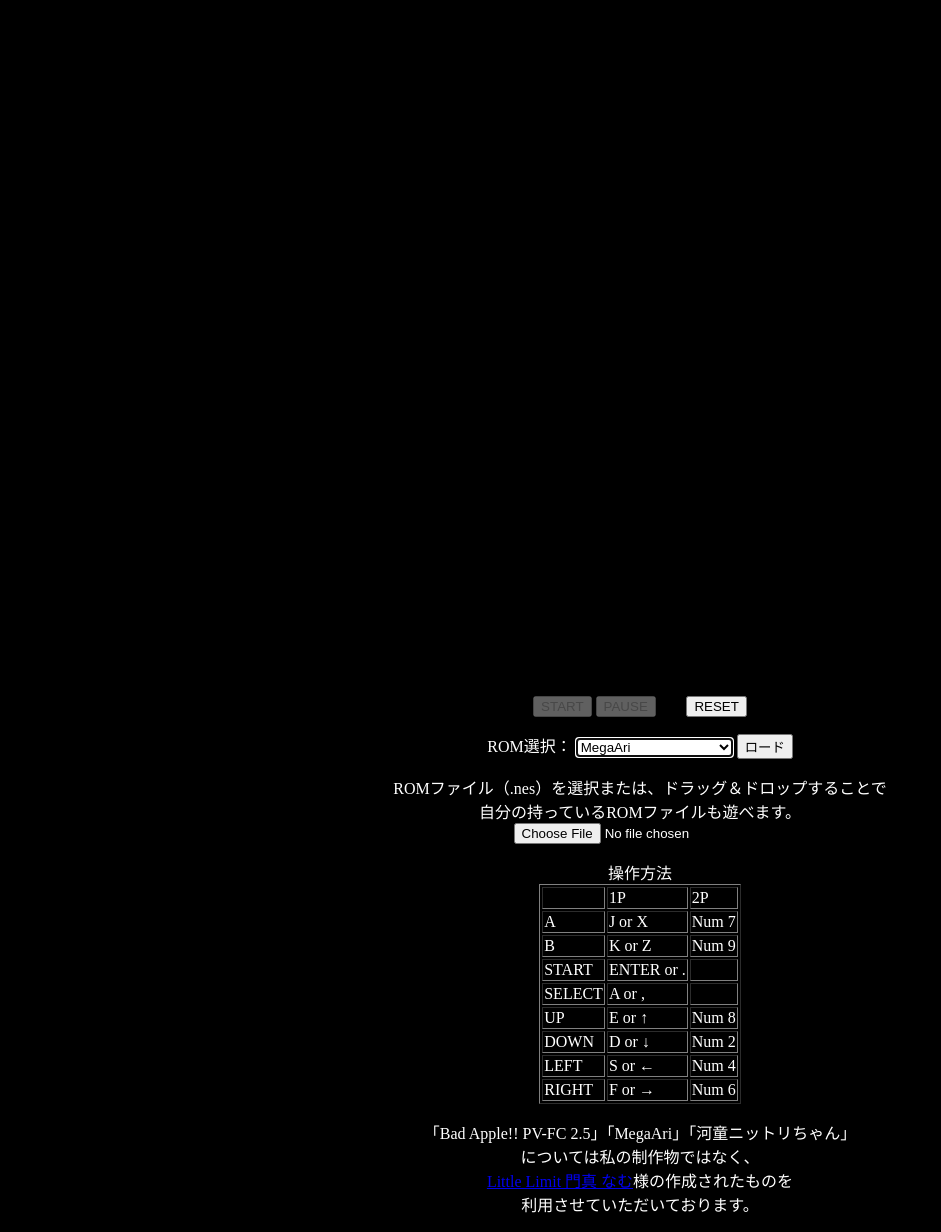
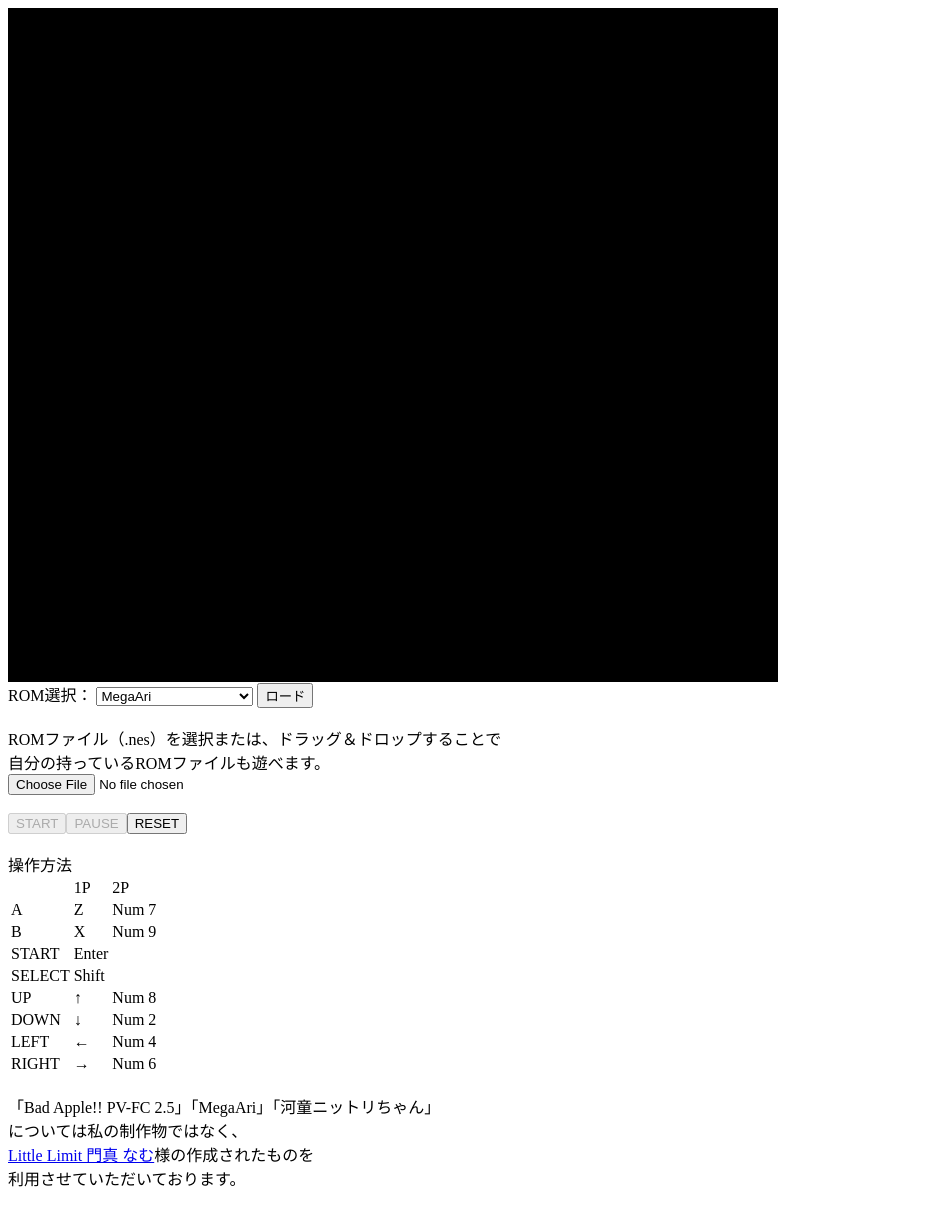
Before and after one commit to sairoutine/faithjs, a website built with webpack: page public/index.html in a window 1280 px wide. Shown: the whole page, without its empty margins (0-941 px from the left). After the commit the page ends 1198 px from the top, so only its background shows below. Built offline with nearby package versions, Linux system fonts and the light colour scheme.

Commit message:
fix: some issues

```diff
--- a/public/index.html
+++ b/public/index.html
@@ -1,105 +1,54 @@
 <html lang="ja">
 <head>
 	<title>FaithJS</title>
-	<style>
-	body {
-		color: white;
-		background-color: black;
-	}
-	div {
-		text-align: center;
-		margin-bottom: 1em;
-	}
-	button#reset {
-		margin-left:2em;
-	}
-	table {
-		margin-left:auto;
-		margin-right:auto;
-	}
-	</style>
-	<script>
-	// 画面の高さに応じてcanvasサイズ変更
-	var baseWidth = 256;
-	var baseHeight = 224;
-	function canvas_zoom(diameter) {
-		document.getElementById("mainCanvas").style.width = baseWidth * diameter;
-		document.getElementById("mainCanvas").style.height = baseHeight * diameter;
-	}
-	window.addEventListener('resize', resize);
-	function resize() {
-		var diameter = (parseInt)(window.innerHeight / baseHeight);
-		canvas_zoom(diameter);
-	}
-
-	// ページ読み込み時に実行
-	window.addEventListener('load', startup);
-	function startup() {
-		resize();
-		document.getElementById("romlist").focus();
-	}
-
-	// ロム読み込み時の処理
-	function romload() {
-		// rom読み込み
-		document.getElementById("romload").click();
-		// ページ先頭にスクロール
-		window.scrollTo(0,0);
-		romloaded = true;
-	}
-	</script>
 </head>
 <body>
-	<div>
-	<canvas id="mainCanvas" width="256" height="224" style="width:512px; height:448px;">
+
+	<canvas id="mainCanvas" width="256" height="224" style="border:1px solid black;">
 		Unsupported CANVAS
 	</canvas>
-	</div>
-
-	<div>
-	<button id="start">START</button>
-	<button id="pause">PAUSE</button>
-	<button id="reset">RESET</button>
-	</div>
-
-	<div>
+	<br />
 	ROM選択：
-	<select id="romlist" onChange="romload();">
+	<select id="romlist">
 		<option value="./rom/megaari.nes">MegaAri</option>
 		<option value="./rom/nittori.nes">河童ニットリちゃん</option>
 		<option value="./rom/bad_apple_2_5.nes">Bad Apple!! PV-FC 2.5</option>
 		<option value="./rom/nestest.nes">nestest</option>
 	</select>
 	<button id="romload">ロード</button>
-	</div>
+	<br />
+	<br />
 
-	<div id="usefileapi">
+	<span id="usefileapi">
 		ROMファイル（.nes）を選択または、ドラッグ＆ドロップすることで<br />
 		自分の持っているROMファイルも遊べます。<br />
 		<input type="file" id="file">
-	</div>
+	</span>
+	<br />
+	<br />
 
-	<div>
-	操作方法
-	<table border=1>
+	<button id="start">START</button><button id="pause">PAUSE</button><button id="reset">RESET</button>
+	<br />
+	<br />
+
+	操作方法<br />
+	<table>
 		<tr><td></td><td>1P</td><td>2P</td></tr>
-		<tr><td>A</td><td>J or X</td><td>Num&nbsp;7</td></tr>
-		<tr><td>B</td><td>K or Z</td><td>Num&nbsp;9</td></tr>
-		<tr><td>START</td><td>ENTER or .</td><td></td></tr>
-		<tr><td>SELECT</td><td>A or ,</td><td></td></tr>
-		<tr><td>UP</td><td>E or ↑</td><td>Num&nbsp;8</td></tr>
-		<tr><td>DOWN</td><td>D or ↓</td><td>Num&nbsp;2</td></tr>
-		<tr><td>LEFT</td><td>S or ←</td><td>Num&nbsp;4</td></tr>
-		<tr><td>RIGHT</td><td>F or →</td><td>Num&nbsp;6</td></tr>
+		<tr><td>A</td><td>Z</td><td>Num&nbsp;7</td></tr>
+		<tr><td>B</td><td>X</td><td>Num&nbsp;9</td></tr>
+		<tr><td>START</td><td>Enter</td><td></td></tr>
+		<tr><td>SELECT</td><td>Shift</td><td></td></tr>
+		<tr><td>UP</td><td>↑</td><td>Num&nbsp;8</td></tr>
+		<tr><td>DOWN</td><td>↓</td><td>Num&nbsp;2</td></tr>
+		<tr><td>LEFT</td><td>←</td><td>Num&nbsp;4</td></tr>
+		<tr><td>RIGHT</td><td>→</td><td>Num&nbsp;6</td></tr>
 	</table>
-	</div>
 
-	<div>
+	<br />
 	「Bad Apple!! PV-FC 2.5」「MegaAri」「河童ニットリちゃん」<br />
 	については私の制作物ではなく、<br />
 	<a href="https://littlelimit.net/fc.htm">Little Limit 門真 なむ</a>様の作成されたものを<br />
 	利用させていただいております。<br />
-	</div>
 	<script type="text/javascript" src="js/main.js"></script>
 </body>
 </html>
--- a/src/js/NES.js
+++ b/src/js/NES.js
@@ -3312,43 +3312,35 @@ NES.prototype._keyCodeToBitCode = function(keyCode) {
 
 	switch(keyCode) {
 		// player 1
-		case 88:// X
-		case 75:// K
+		case 90:// Z
 			data.player = this.JOYPAD_1P;
 			data.flag   = this.BUTTON_A;
 			break;
-		case 90:// Z
-		case 74:// J
+		case 88:// X
 			data.player = this.JOYPAD_1P;
 			data.flag   = this.BUTTON_B;
 			break;
-		case 65:// A
-		case 188:// ,
+		case 16:// SHIFT
 			data.player = this.JOYPAD_1P;
 			data.flag   = this.BUTTON_SELECT;
 			break;
 		case 13:// ENTER
-		case 190:// .
 			data.player = this.JOYPAD_1P;
 			data.flag   = this.BUTTON_START;
 			break;
 		case 38:// ↑
-		case 69:// E
 			data.player = this.JOYPAD_1P;
 			data.flag   = this.BUTTON_UP;
 			break;
 		case 40:// ↓
-		case 68:// D
 			data.player = this.JOYPAD_1P;
 			data.flag   = this.BUTTON_DOWN;
 			break;
 		case 37:// ←
-		case 83:// S
 			data.player = this.JOYPAD_1P;
 			data.flag   = this.BUTTON_LEFT;
 			break;
 		case 39:// →
-		case 70:// F
 			data.player = this.JOYPAD_1P;
 			data.flag   = this.BUTTON_RIGHT;
 			break;
--- a/src/js/main.js
+++ b/src/js/main.js
@@ -5,6 +5,8 @@ var NES = require('./NES');
 
 // canvas
 var canvas = document.getElementById('mainCanvas');
+var canvas_width = canvas.width;
+var canvas_height = canvas.height;
 
 var nes = new NES(canvas);
 
@@ -72,6 +74,13 @@ var read_url = function (url, cb) {
 	request.send(null);
 };
 
+// 画面の高さに応じてcanvasサイズ変更
+function resize_canvas() {
+	var diameter = (parseInt)(window.innerHeight / canvas_height);
+	canvas.style.width = canvas_width * diameter;
+	canvas.style.height = canvas_height * diameter;
+}
+
 // DOMのイベントを設定
 var initialize_dom_events = function() {
 	if(typeof window.FileReader !== "undefined") {
@@ -117,6 +126,9 @@ var initialize_dom_events = function() {
 		document.getElementById("pause").disabled = true;
 	}
 
+	// 画面の高さに応じてcanvasサイズ変更
+	window.addEventListener('resize', resize_canvas);
+
 	// Chrome ではイベント発生してから resume しないと音が再生されない。
 	// よってマウスクリック時に resume を設定
 	var ontouchendEventName = typeof window.document.ontouchend !== 'undefined' ? 'touchend' : 'mouseup';
@@ -132,4 +144,7 @@ var initialize_dom_events = function() {
 window.onload = function() {
 	// DOMのイベントを設定
 	initialize_dom_events();
+
+	// 画面の高さに応じてcanvasサイズ変更
+	resize_canvas();
 };
```
